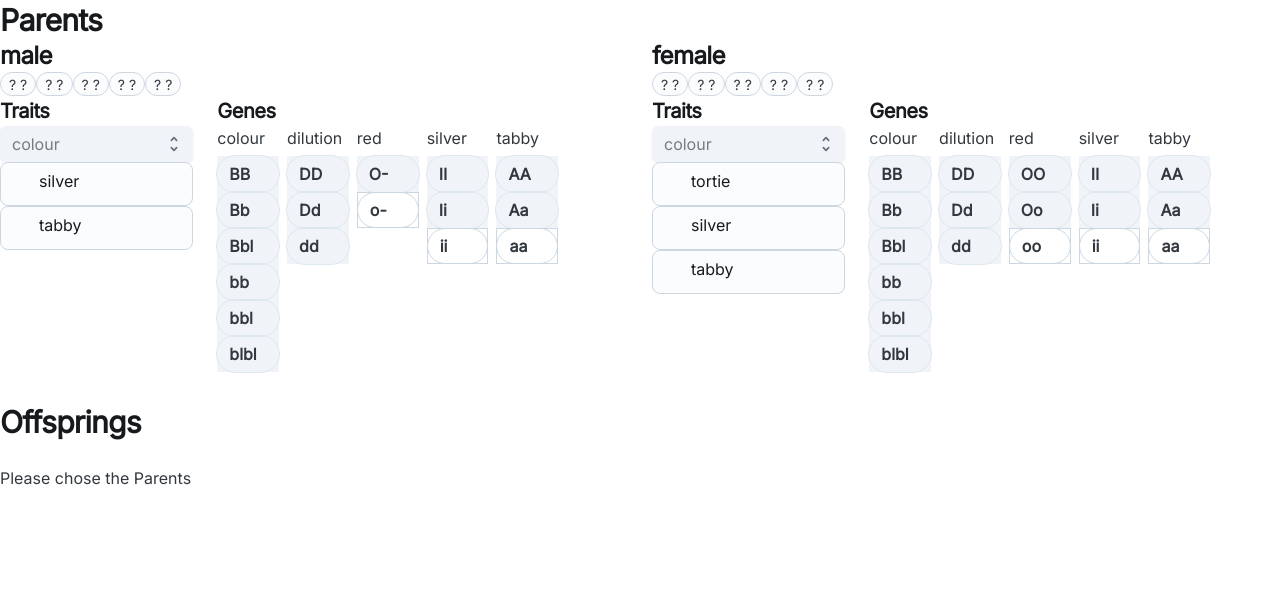
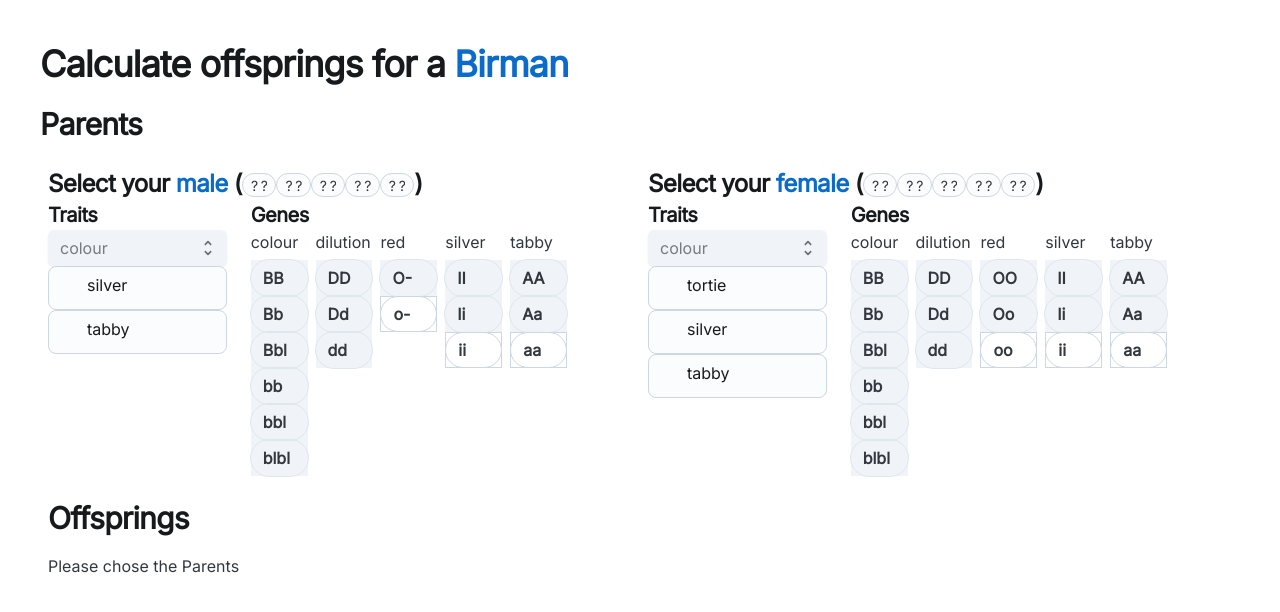
Before and after one commit to FabienM/phenotype-calculator, a React (Create React App) app: page / in a window 1280 px wide. Shown: the top 612 px of the page. Built offline with nearby package versions, Linux system fonts and the light colour scheme.

Commit message:
feat: better styles

```diff
--- a/src/index.tsx
+++ b/src/index.tsx
@@ -4,6 +4,7 @@
 import './index.css';
 import reportWebVitals from './reportWebVitals';
 
+import { CssBaseline } from '@mui/joy';
 import { raceBirman } from './genetics/birman.race';
 import BirmanPage from './ui/pages/Birman.page';
 
@@ -14,7 +15,8 @@
 
 root.render(
   <React.StrictMode>
-    <BirmanPage race={raceBirman} />
+      <CssBaseline />
+      <BirmanPage raceName='Birman' race={raceBirman} />
   </React.StrictMode>
 );
 
--- a/src/ui/components/CatDescriptor/CatDescriptor.tsx
+++ b/src/ui/components/CatDescriptor/CatDescriptor.tsx
@@ -8,7 +8,6 @@
 import TraitSelector from "../TraitSelector/TraitSelector";
 
 interface CatDescriptorProp {
-    name: string
     race: Race
     sex: Sex
     onChange?: (g: Genotype) => void
@@ -21,10 +20,12 @@
 
     return (
         <Box>
-            <Typography level="h3">{prop.name}</Typography>
-            {prop.race.genes.map(gene =>
-                <GeneChip key={gene.code} alleles={genotypeState[gene.code] ?? ''} />
-            )}
+            <Typography level="h3">
+                Select your <Typography textColor="primary.500">{prop.sex}</Typography> (
+                {prop.race.genes.map(gene =>
+                    <GeneChip key={gene.code} alleles={genotypeState[gene.code] ?? ''} />
+                )})
+            </Typography>
             <Grid container spacing={3}>
                 <Grid sm={4}>
                     <Stack>
--- a/src/ui/components/OffspringDisplay/OffspringDisplay.tsx
+++ b/src/ui/components/OffspringDisplay/OffspringDisplay.tsx
@@ -36,9 +36,9 @@
         offsprings
             .map(offspring => getPhenotype(offspring)));
     const columns: GridColDef[] = [
-        { field: 'sex', headerName: 'Sex', width: 150 },
-        { field: 'description', headerName: 'Description', width: 150 },
-        { field: 'ratio', headerName: 'Ratio', width: 150, type: "number" },
+        { field: 'sex', headerName: 'Sex', minWidth: 100 },
+        { field: 'description', headerName: 'Description', minWidth: 200 },
+        { field: 'ratio', headerName: 'Ratio', minWidth: 100, type: "number" },
     ];
     const columnVisibilityModel: GridColumnVisibilityModel = {}
     props.race.traits.forEach(trait => {
--- a/src/ui/pages/Birman.page.tsx
+++ b/src/ui/pages/Birman.page.tsx
@@ -7,6 +7,7 @@
 
 interface BirmanPageProp {
     race: Race
+    raceName: string
 }
 
 function BirmanPage(props: BirmanPageProp) {
@@ -15,13 +16,14 @@
     const sexes: Sex[] = ['male', 'female']
 
     return (
-        <Stack>
+        <Stack bgcolor='background.body' sx={{m: 5}} spacing={2}>
+            <Typography level='h1'>Calculate offsprings for a <Typography textColor='primary.500'>{props.raceName}</Typography></Typography>
             <Typography level='h2'>Parents</Typography>
-            <Grid container spacing={3}>
+            <Grid container spacing={2}>
                 {sexes.map(sex => {
                     return (
                         <Grid key={sex} sm={6}>
-                            <CatDescriptor sex={sex} race={props.race} name={sex} onChange={g => {
+                            <CatDescriptor sex={sex} race={props.race} onChange={g => {
                                 const organism = { genotype: g, race: props.race, sex: sex };
                                 if (sex === "female") {
                                     setFemaleState(organism);
```
